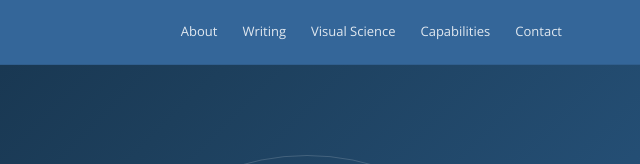
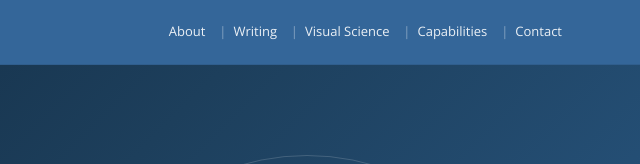
Before and after one commit to shealth00/portfolio, a website: page public/index.html in a window 1280 px wide. Shown: the top 164 px of the page, 640-1280 px from the left. Drawn offline with nearby package versions, Linux system fonts and the light colour scheme.

Commit message:
Add pipe separators between nav links to match reference header style
Co-Authored-By: Claude Sonnet 5 <noreply@anthropic.com>
Claude-Session: https://claude.ai/code/session_0138tRjprtZy1BXWeRefnTe6

```diff
--- a/public/index.html
+++ b/public/index.html
@@ -22,7 +22,7 @@ body{margin:0;background:var(--paper);color:var(--ink);font-family:var(--sans);l
 a{color:inherit;text-decoration:none}.wrap{max-width:var(--max);margin:auto;padding:0 28px}
 nav{position:sticky;top:0;z-index:20;background:var(--teal);border-bottom:1px solid rgba(0,0,0,.08)}
 .nav{height:64px;display:flex;align-items:center;justify-content:space-between}.brand{font-weight:800;letter-spacing:.04em;display:flex;align-items:center;gap:10px;color:white}.brand img{height:32px;width:auto;border-radius:6px}.brand span{color:#bcd8f0}
-.navlinks{display:flex;gap:25px;font-size:13px;color:rgba(255,255,255,.85)}.navlinks a:hover{color:white}
+.navlinks{display:flex;align-items:center;gap:14px;font-size:13px;color:rgba(255,255,255,.9)}.navlinks a:hover{color:white}.navlinks a:not(:last-child){position:relative;padding-right:14px}.navlinks a:not(:last-child):after{content:"|";position:absolute;right:-7px;color:rgba(255,255,255,.4)}
 .hero{background:linear-gradient(135deg,#0e2438 0%,#1d3f5c 45%,#2c5f8f 100%);color:white;overflow:hidden}
 .hero-grid{min-height:650px;display:grid;grid-template-columns:1.05fr .95fr;gap:50px;align-items:center}
 .eyebrow{font-size:12px;letter-spacing:.18em;text-transform:uppercase;color:#a9cdea;font-weight:800}
```
